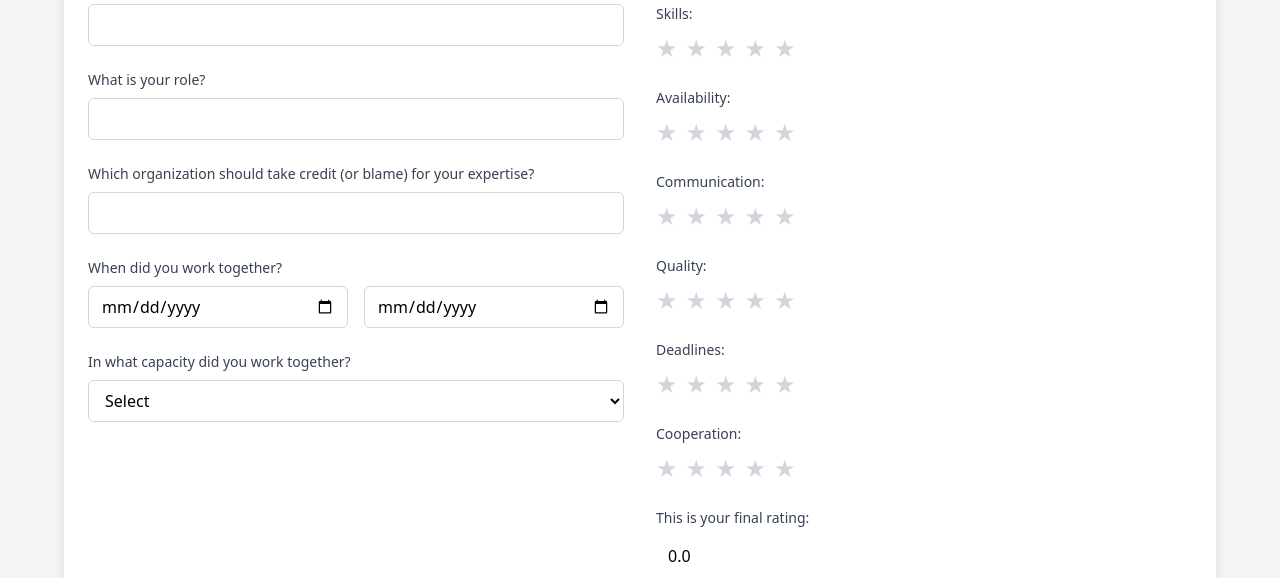
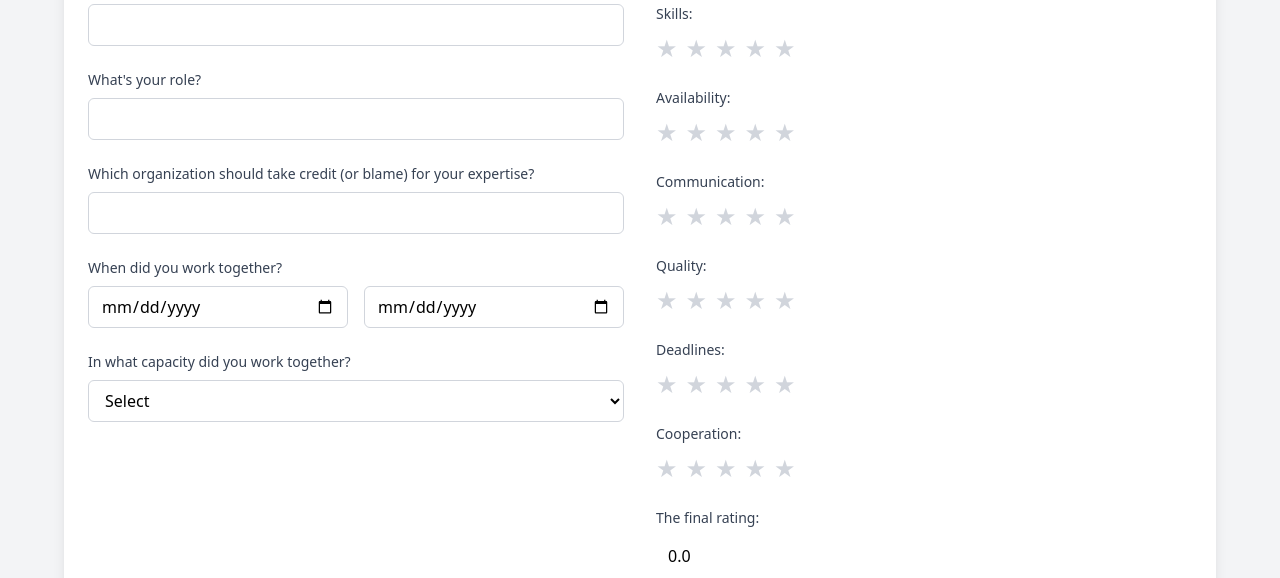
Before and after one commit to jakuzzibubbles/kudos-0225, a React (Vite) app: page / in a window 1280 px wide. Shown: the part 192-770 px from the top of the page. Built offline with nearby package versions, Linux system fonts and the light colour scheme.

Commit message:
modified:   src/App.jsx

```diff
--- a/src/App.jsx
+++ b/src/App.jsx
@@ -111,7 +111,7 @@ function App() {
             </div>
             <div className="space-y-2">
               <label className="block text-sm font-medium text-gray-700">
-                What is your role?
+                What's your role?
               </label>
               <input
                 type="text"
@@ -206,7 +206,7 @@ function App() {
 
             <div className="space-y-2">
               <label className="block text-sm font-medium text-gray-700">
-                This is your final rating:
+                The final rating:
               </label>
               <input
                 type="text"
```
